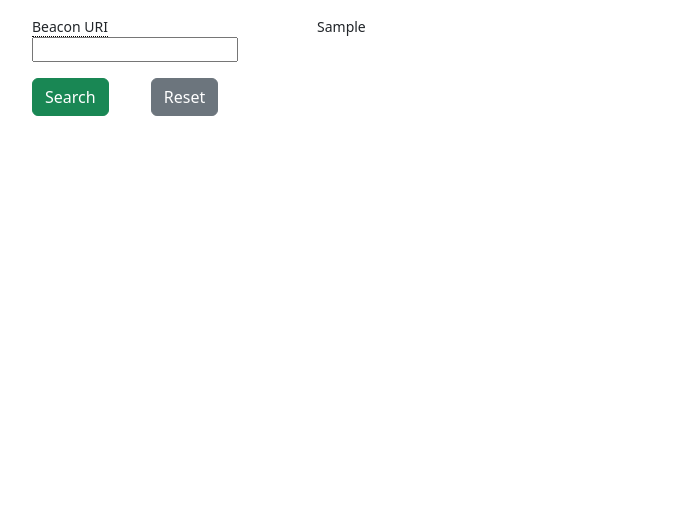
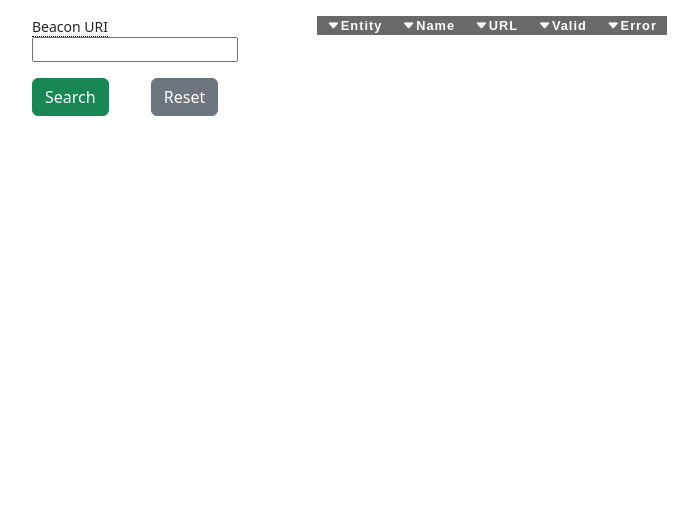
Before and after one commit to costero-e/verifier-ui, a Django app: template server/templates/home.html in a window 1280 px wide. Shown: the part 102-617 px from the top of the page, without its empty margins (50-748 px from the left). Run offline with Django 4.2, Linux system fonts and the light colour scheme; tables that the repository leaves empty hold one stand-in row (values such as "Sample post"); the template is opened without the code that fills it: values that come from a table or form of the project are taken from there, most other values are stand-ins (such as "Sample title", 1, 10 or a date in 2020); lists and menus that the app fills with data are empty; some libraries are stand-ins or nearby versions.

Commit message:
styling the response

```diff
--- a/server/media/mystyle.css
+++ b/server/media/mystyle.css
@@ -157,7 +157,7 @@ table {
   font-family: sans-serif;
   font-size: 0.8rem;
   display: block;
-  height: 250px;
+  height: 500px;
   overflow-y: scroll;
 }
 
@@ -256,3 +256,11 @@ table {
 .welcome{
   margin-top: 15px;
 }
+
+.valid {
+  color: green;
+}
+
+.notvalid{
+  color: red;
+}
--- a/server/templates/base.html
+++ b/server/templates/base.html
@@ -72,12 +72,64 @@
               <div id="missatge" style="display: none;">
                 <button class="btn btn-success" type="button" disabled>
                   <span class="spinner-grow spinner-grow-sm" role="status" aria-hidden="true"></span>
-                  Verifying your {{url_link}} beacon ...
+                  Verifying your beacon ...
                 </button>
             </div>
               {% if bash_out %}
 
-              {{bash_out}}
+                {% for key, value in bash_out.items %}
+                {% if key == 'name' %}
+                <p><b>Beacon name:</b> {{value}}</p>
+                {% elif key == 'url' %}
+                <p><b>Beacon URL:</b> <a href="{{value}}">{{value}}</a></p>
+                {% elif key == 'last_updated' %}
+                <p><b>Beacon last updated:</b> {{value}}</p>
+
+          {% endif %}
+          {% endfor %}
+
+
+          <table id="EGAtable">
+            <tr>
+              <th scope="col" id="header" onclick="sortTable(0); classToggle()" class="bi bi-caret-down-fill">Entity</th>
+              <th scope="col" id="header2" onclick="sortTable(1); classToggle2()" class="bi bi-caret-down-fill">Name</th>
+              <th scope="col" id="header" onclick="sortTable(0); classToggle()" class="bi bi-caret-down-fill">URL</th>
+              <th scope="col" id="header2" onclick="sortTable(1); classToggle2()" class="bi bi-caret-down-fill">Valid</th>
+              <th scope="col" id="header2" onclick="sortTable(1); classToggle2()" class="bi bi-caret-down-fill">Error</th>
+
+            </tr>
+            {% for key, value in bash_out.items %}
+            {% if key == 'entities' %}
+            {% for k, v in value.items %}
+            {% for item in v %}
+
+            <tr>
+              <td>{{k}}</a></td>
+              {% for k1, v1 in item.items %}
+
+              {% if v1 == True %}
+              <td class="valid bi bi-check-circle" style="color: green">{{v1}}</td>
+              {% elif v1 == False %}
+              <td class="notvalid bi bi-x-circle" style="color: red">{{v1}}</td>
+              {% elif k1 == 'url' %}
+              <td><a href="{{v1}}">{{v1}}</a></td>
+              {% else %}
+              <td>{{v1}}</td>
+              {% endif %}
+            {% endfor %}
+            </tr>
+            {% endfor %}
+            {% endfor %}
+            {% endif %}
+            {% endfor %}
+
+
+
+      </table>
+
+
+
+
 
                 {% endif %}
 
```
Also changed, not shown: server/bash/views.py (+7 -2 lines).
